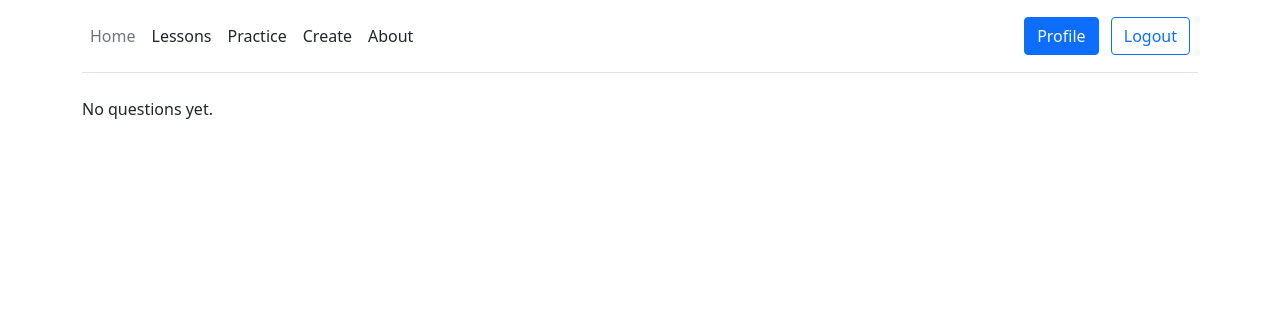
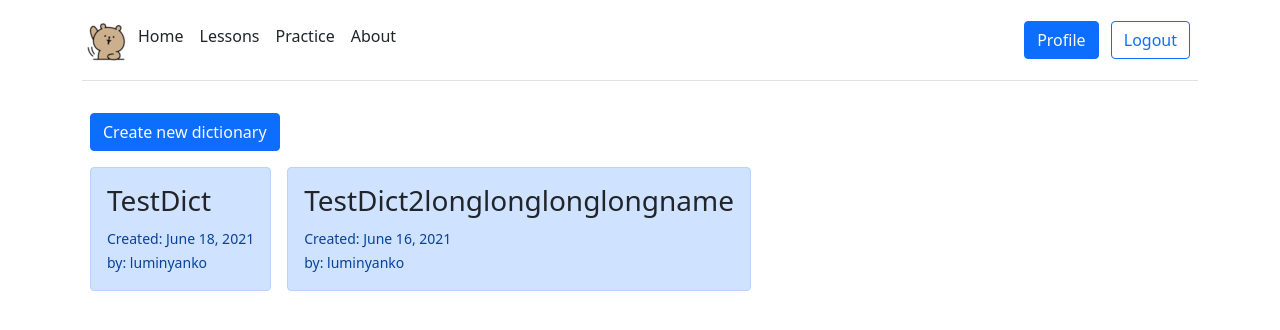
Before and after one commit to luminyanko/renshuu, a Django app: page /practice in a window 1280 px wide. Shown: the top 330 px of the page. Run offline with Django 3.2, Linux system fonts and the light colour scheme; a user stored in the database is signed in; data comes from the database, SQL or seed files in the repository; both versions use the stored data as it was after the commit; data that the repository does not hold is empty; parts of the project's set-up code (start-up, migrations or seed data) failed here and were passed over.

Commit message:
added dictionary table + small fixes for profile view

```diff
--- a/main/admin.py
+++ b/main/admin.py
@@ -1,5 +1,6 @@
 from django.contrib import admin
-from .models import Task
+from .models import Task, Dictionary
 
 # Register your models here.
 admin.site.register(Task)
+admin.site.register(Dictionary)
--- a/main/models.py
+++ b/main/models.py
@@ -1,11 +1,29 @@
 from django.db import models
+from django.utils import timezone
+from django.contrib.auth.models import User
+
 
 # Create your models here.
+# dictionary of words, created by user
+class Dictionary(models.Model):
+    name = models.CharField(max_length=150)
+    created = models.DateField(default=timezone.now().date())
+    rate = models.DecimalField(default=0, max_digits=3, decimal_places=2)
+    creator = models.ForeignKey(User, on_delete=models.CASCADE)
+
+    def __str__(self):
+        return f'({self.name})'
+
+    class Meta:
+        verbose_name = "Dictionary"
+        verbose_name_plural = "Dictionaries"
 
 
+# each question in dictionary
 class Task(models.Model):
-    question = models.TextField('Question')
-    answer = models.TextField('Answer')
+    dictionary = models.ForeignKey(Dictionary, on_delete=models.CASCADE)
+    question = models.CharField('Question', max_length=150)
+    answer = models.TextField('Answer', max_length=150)
 
     def __str__(self):
         return self.question
@@ -13,3 +31,4 @@ class Task(models.Model):
     class Meta:
         verbose_name = "Question"
         verbose_name_plural = "Questions"
+        ordering = ['question']
--- a/main/templates/main/about.html
+++ b/main/templates/main/about.html
@@ -1,4 +1,5 @@
 {% extends 'main/base.html' %}
+{% load static %}
 
 {% block title %}
 Renshuu | About us
--- a/main/templates/main/base.html
+++ b/main/templates/main/base.html
@@ -1,4 +1,5 @@
 <!doctype html>
+{% load static %}
 <html lang="en">
 <head>
     <meta charset="UTF-8">
@@ -7,16 +8,17 @@
     <meta http-equiv="X-UA-Compatible" content="ie=edge">
     <title>{% block title %} {% endblock %}</title>
     <link rel="stylesheet" href="https://cdn.jsdelivr.net/npm/bootstrap@5.0.1/dist/css/bootstrap.min.css" integrity="undefined" crossorigin="anonymous">
+    <link rel="shortcut icon" type="image/png" href="{% static 'favicon.png' %}"/>
 </head>
 <body>
      <div class="container">
         <header class="d-flex flex-wrap align-items-center justify-content-center justify-content-md-between py-3 mb-4 border-bottom">
 
           <ul class="nav col-12 col-md-auto mb-2 justify-content-center mb-md-0">
-            <li><a href="{% url 'home' %}" class="nav-link px-2 link-secondary">Home</a></li>
+            <li><a href="{% url 'home' %}"><img src="{% static 'header-icon-48.png' %}"></a></li>
+            <li><a href="{% url 'home' %}" class="nav-link px-2 link-dark">Home</a></li>
             <li><a href="#" class="nav-link px-2 link-dark">Lessons</a></li>
             <li><a href="{% url 'practice' %}" class="nav-link px-2 link-dark">Practice</a></li>
-            <li><a href="{% url 'create' %}" class="nav-link px-2 link-dark">Create</a></li>
             <li><a href="{% url 'about' %}" class="nav-link px-2 link-dark">About</a></li>
           </ul>
 
--- a/main/templates/main/index.html
+++ b/main/templates/main/index.html
@@ -1,4 +1,5 @@
 {% extends 'main/base.html' %}
+{% load static %}
 
 {% block title %}
     Renshuu | Home
--- a/main/templates/main/practice.html
+++ b/main/templates/main/practice.html
@@ -1,18 +1,25 @@
 {% extends 'main/base.html' %}
+{% load static %}
 
 {% block title %}
 Renshuu | Practice
 {% endblock %}
 
 {% block content %}
-{% if questions %}
-        {% for el in questions %}
-            <div class="alert alert-warning mt-2">
-                <h3>{{ el.question }}</h3>
-                <h3>{{ el.answer }}</h3>
+    {% if user.is_authenticated %}
+        <button type="button" class="btn btn-primary m-2"><a href="{% url 'create' %}" class="text-light text-decoration-none">Create new dictionary</a></button>
+    {% endif %}
+    {% if dicts %}
+        <div class="d-flex flex-row justify-content-start">
+        {% for el in dicts %}
+            <div class="alert alert-primary m-2 ">
+                    <h3><a href="{% url 'dictionary-detail' el.id %}" class="text-body text-decoration-none">{{ el.name }}</a></h3>
+                    <small>Created: {{ el.created }}</small><br>
+                    <small>by: {{ el.creator }}</small>
             </div>
         {% endfor %}
+        </div>
     {% else %}
-        <p>No questions yet.</p>
+        <p>No cards yet.</p>
     {% endif %}
 {% endblock %}
--- a/main/urls.py
+++ b/main/urls.py
@@ -1,9 +1,11 @@
 from django.urls import path
+from .views import DictionaryListView, DictionaryDetailView
 from . import views
 
 urlpatterns = [
     path('', views.index, name='home'),
     path('about', views.about, name='about'),
     path('create', views.create, name='create'),
-    path('practice', views.practice, name='practice'),
+    path('practice', DictionaryListView.as_view(), name='practice'),
+    path('practice/<pk>', DictionaryDetailView.as_view(), name='dictionary-detail'),
 ]
--- a/main/views.py
+++ b/main/views.py
@@ -1,6 +1,18 @@
 from django.shortcuts import render, redirect
-from .models import Task
-from .forms import TaskForm
+from django.views.generic import ListView, DetailView
+from .models import Task, Dictionary
+from .forms import TaskForm, DictionaryForm
+
+
+class DictionaryListView(ListView):
+    model = Dictionary
+    template_name = 'main/practice.html'
+    context_object_name = 'dicts'
+    ordering = ['-created']
+
+
+class DictionaryDetailView(DetailView):
+    model = Dictionary
 
 
 def index(request):
@@ -8,8 +20,10 @@ def index(request):
 
 
 def practice(request):
-    questions = Task.objects.all()
-    return render(request, 'main/practice.html', {'questions': questions})
+    context = {
+        'dicts': Dictionary.objects.all()
+    }
+    return render(request, 'main/practice.html', context)
 
 
 def about(request):
@@ -19,13 +33,13 @@ def about(request):
 def create(request):
     error = ''
     if request.method == 'POST':
-        form = TaskForm(request.POST)
+        form = DictionaryForm(request.POST)
         if form.is_valid():
             form.save()
             return redirect('home')
         else:
             error = 'Invalid input'
-    form = TaskForm()
+    form = DictionaryForm()
     context = {
         'form': form
     }
--- a/renshuu/settings.py
+++ b/renshuu/settings.py
@@ -120,7 +120,9 @@ USE_TZ = True
 # Static files (CSS, JavaScript, Images)
 # https://docs.djangoproject.com/en/3.2/howto/static-files/
 
+STATIC_ROOT = os.path.join(BASE_DIR, "../main/static")
 STATIC_URL = '/static/'
+
 
 MEDIA_ROOT = os.path.join(BASE_DIR, 'media')
 MEDIA_URL = '/media/'
```
Also changed, not shown: main/forms.py (+15 -1 lines), main/templates/main/create.html (+4 -4 lines), main/templates/main/dictionary_detail.html (added, +15 -0 lines), users/templates/users/profile.html (+11 -1 lines), db.sqlite3, main/migrations/0001_initial.py, main/migrations/0002_alter_task_options.py (deleted), main/static/favicon.png (added), main/static/header-icon-48.png (added), main/templates/main/pictures/favicon.ico (deleted), media/profile_pics/profile_pic_yE25ffM.png (added).
